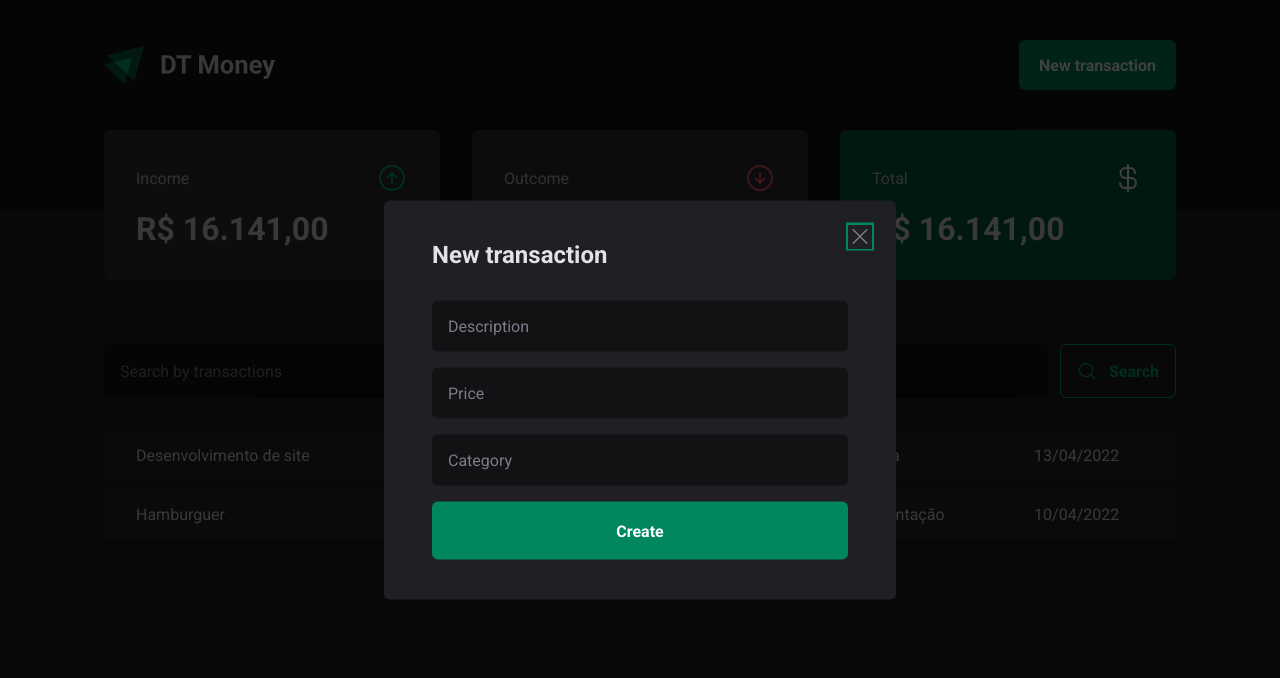
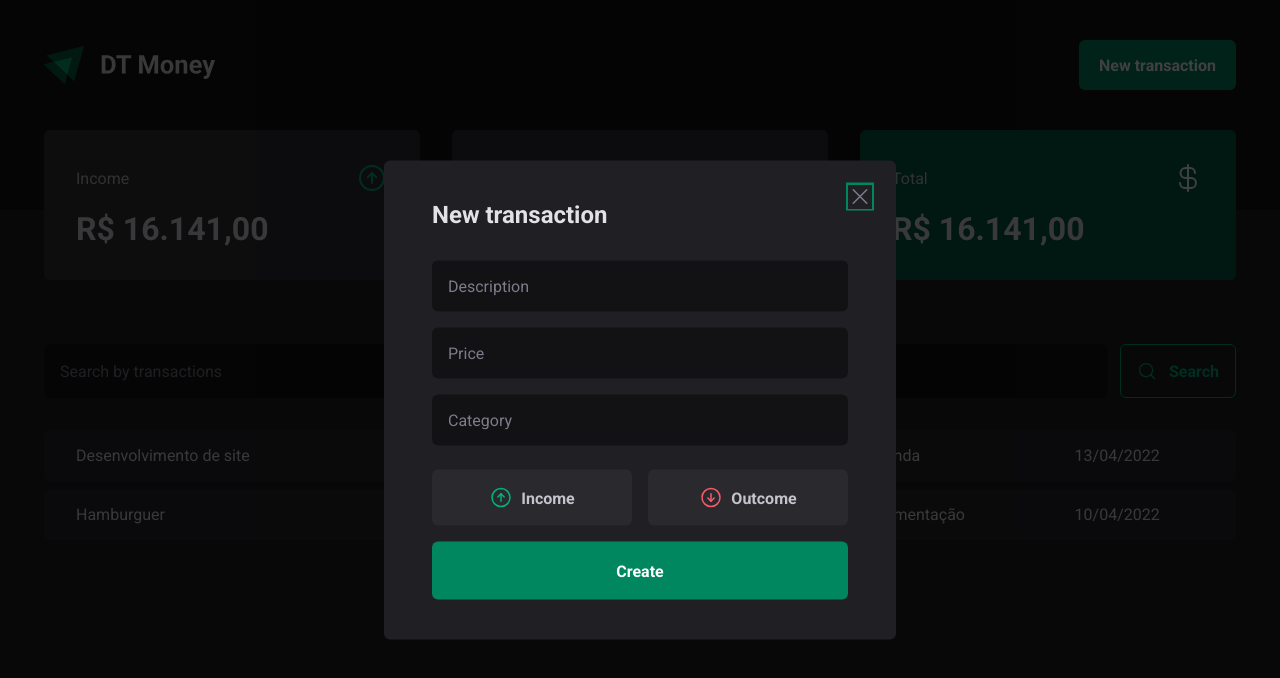
Before and after one commit to BrunoFay/DT-money, a React (Vite) app: page / in a window 1280 px wide. Both pictures are taken after a click on the button "New transaction". Shown: the top 678 px of the page. Built offline with nearby package versions, Linux system fonts and the light colour scheme.

Commit message:
NEW add buttons to select type of transaction in new transaction modal

```diff
--- a/src/components/Header/styles.ts
+++ b/src/components/Header/styles.ts
@@ -6,7 +6,7 @@
 `
 export const HeaderContent = styled.div`
   width: 100%;
-  max-width: 1120px;
+  max-width: 1240px;
   margin: 0 auto;
   padding: 0 1.5rem;
   display: flex;
--- a/src/components/NewTrasactionModal/index.tsx
+++ b/src/components/NewTrasactionModal/index.tsx
@@ -1,24 +1,34 @@
 import React from 'react'
 import * as Dialog from '@radix-ui/react-dialog'
-import { CloseModalButton, Content, Overlay } from './styles'
-import {X} from 'phosphor-react'
+import { CloseModalButton, Content, Overlay, TransactionTypeButton, TransactionTypeContainer } from './styles'
+import { ArrowCircleDown, ArrowCircleUp, X } from 'phosphor-react'
 
 export default function NewTransactionModal() {
   return (
     <Dialog.Portal>
-      <Overlay/>
+      <Overlay />
       <Content>
         <Dialog.Title>
           New transaction
         </Dialog.Title>
 
         <CloseModalButton>
-          <X size={24}/>
+          <X size={24} />
         </CloseModalButton>
         <form action="">
-          <input type="text" placeholder='Description' required/>
-          <input type="number"  placeholder='Price' required/>
-          <input type="text"  placeholder='Category' required/>
+          <input type="text" placeholder='Description' required />
+          <input type="number" placeholder='Price' required />
+          <input type="text" placeholder='Category' required />
+          <TransactionTypeContainer>
+            <TransactionTypeButton variant='income'>
+              <ArrowCircleUp size={24}/>
+              Income
+            </TransactionTypeButton>
+            <TransactionTypeButton variant='outcome'>
+              <ArrowCircleDown size={24}/>
+              Outcome
+            </TransactionTypeButton>
+          </TransactionTypeContainer>
           <button type='submit'>
             Create
           </button>
--- a/src/components/NewTrasactionModal/styles.ts
+++ b/src/components/NewTrasactionModal/styles.ts
@@ -67,5 +67,34 @@
   line-height: 0;
   font-size: 0;
   cursor: pointer;
-  color: ${props=>props.theme['gray-500']}
-`
+  color: ${props => props.theme['gray-500']}
+`;
+
+export const TransactionTypeContainer = styled.div`
+  display:grid;
+  grid-template-columns: repeat(2,1fr);
+  margin-top: 0.5rem;
+  grid-gap: 1rem;
+
+`;
+
+interface TransactionTypeButtonProps {
+  variant: 'income' | 'outcome'
+}
+export const TransactionTypeButton = styled.button<TransactionTypeButtonProps>`
+  background:${props => props.theme['gray-700']};
+  padding: 1rem;
+  display: flex;
+  align-items: center;
+  justify-content: center;
+  gap: 0.5rem;
+  border-radius: 6px;
+  cursor: pointer;
+  border: 0;
+  color: ${props => props.theme['gray-300']};
+  font-weight: bold;
+
+  svg{
+    color: ${props => props.variant === 'income' ? props.theme['green-300'] : props.theme['red-300']}
+  }
+`;
--- a/src/components/Summary/styles.ts
+++ b/src/components/Summary/styles.ts
@@ -2,7 +2,7 @@
 
 export const SummaryContainer = styled.section`
   width: 100%;
-  max-width: 1120px;
+  max-width: 1240px;
   margin: 0 auto;
   padding: 0 1.5rem;
 
--- a/src/pages/Transactions/styles.ts
+++ b/src/pages/Transactions/styles.ts
@@ -2,7 +2,7 @@
 
 export const TransactionsContainer = styled.main`
   width: 100%;
-  max-width: 1120px;
+  max-width: 1240px;
   margin: 4rem auto 0 ;
   padding: 0 1.5rem;
 `
```
